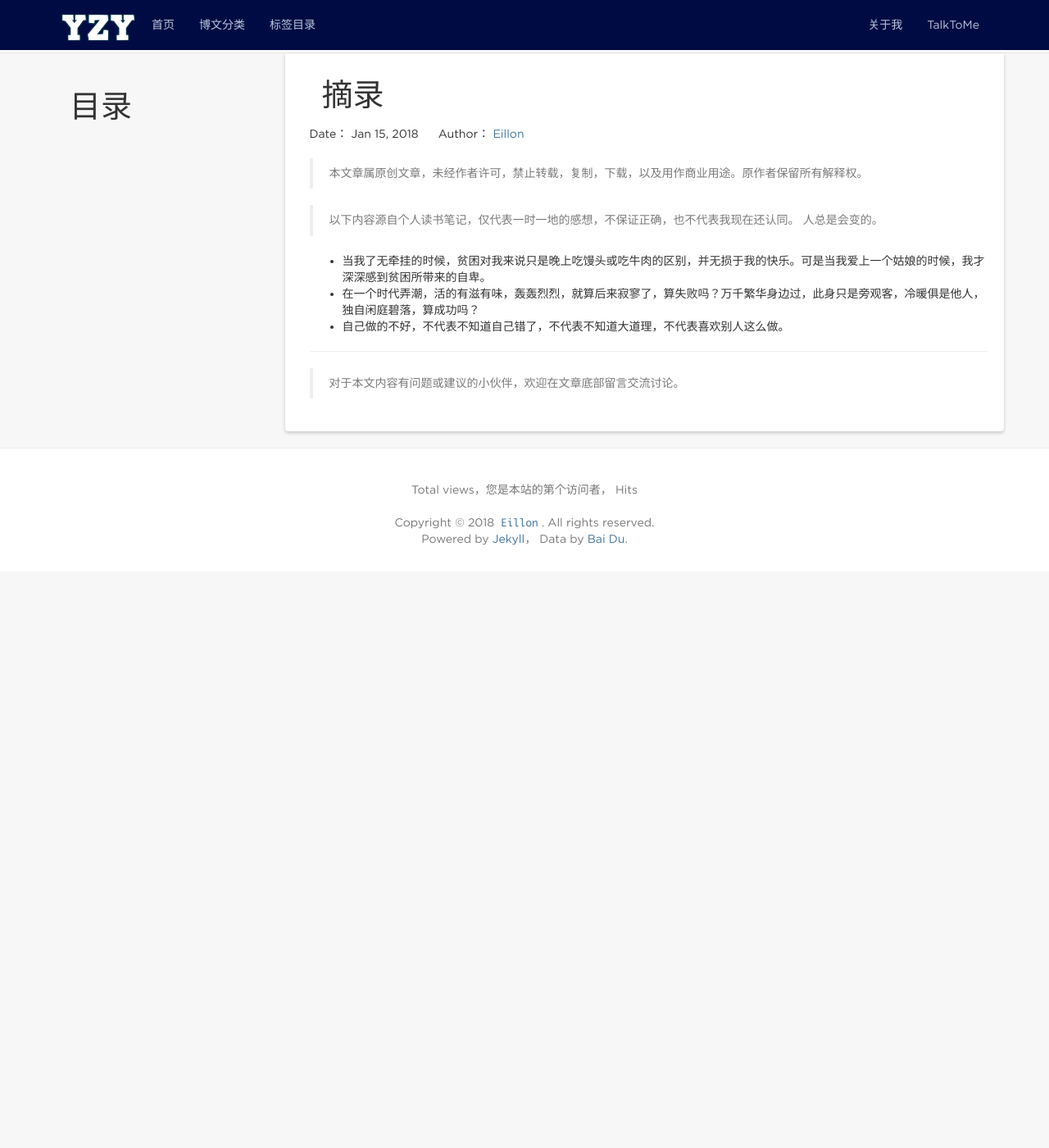
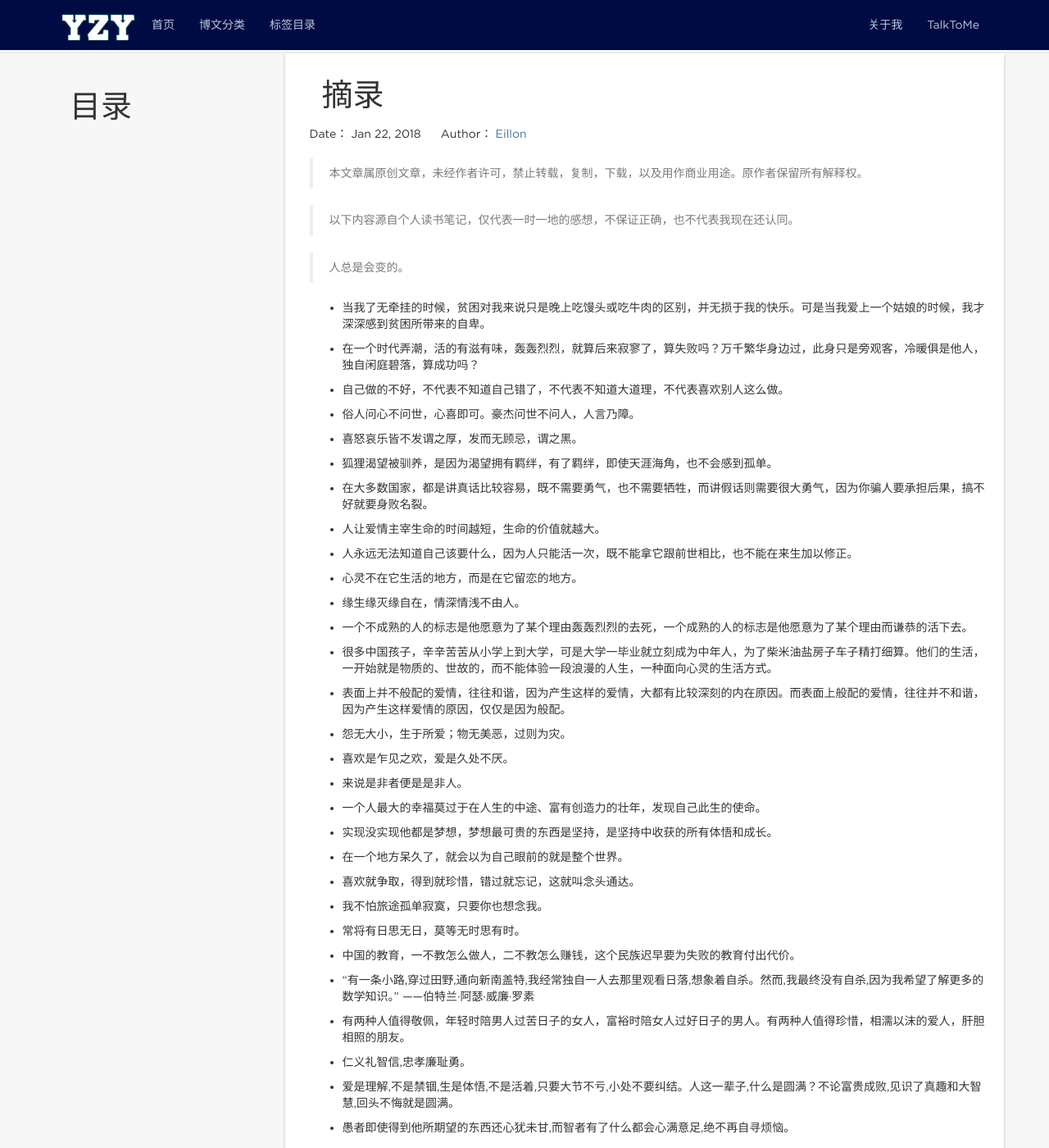
Before and after one commit to eillon/eillon.github.io, a Jekyll site: the page built from _posts/2018-01-23-摘录.md, in a window 1280 px wide and 1400 px high, scrolled down 270 px. Shown: the whole window at 82% size. Built offline with Jekyll 4.4.1, drawn with Linux system fonts in a browser that asks for light colours; nearby versions of some CDN libraries; comment, search, counter and statistics services are not loaded; before the commit the page ends 967 px from its top, so only the background shows below that.

```diff
--- a/_config.yml
+++ b/_config.yml
@@ -21,6 +21,8 @@ exclude: ['README.md', 'Gemfile.lock', 'Gemfile', 'Rakefile']
 github_username: eillon
 highlighter: rouge
 markdown: kramdown
+kramdown:
+  input: GFM
 FB:
   comments :
     provider : disqus
--- a/_posts/2018-01-23-摘录.md
+++ b/_posts/2018-01-23-摘录.md
@@ -1,7 +1,7 @@
 ---
 layout: original
 title: "摘录"
-date: 2018-01-15 21:00:00 +0800
+date: 2018-01-23 00:00:00 +0800
 categories: 杂谈
 tags: [摘录, 持续更新]
 ---
@@ -10,9 +10,65 @@ tags: [摘录, 持续更新]
 
 
 > 以下内容源自个人读书笔记，仅代表一时一地的感想，不保证正确，也不代表我现在还认同。
+
 > 人总是会变的。
+
 <!-- more -->
 
 * 当我了无牵挂的时候，贫困对我来说只是晚上吃馒头或吃牛肉的区别，并无损于我的快乐。可是当我爱上一个姑娘的时候，我才深深感到贫困所带来的自卑。
+
 * 在一个时代弄潮，活的有滋有味，轰轰烈烈，就算后来寂寥了，算失败吗？万千繁华身边过，此身只是旁观客，冷暖俱是他人，独自闲庭碧落，算成功吗？
+
 * 自己做的不好，不代表不知道自己错了，不代表不知道大道理，不代表喜欢别人这么做。
+
+* 俗人问心不问世，心喜即可。豪杰问世不问人，人言乃障。
+
+* 喜怒哀乐皆不发谓之厚，发而无顾忌，谓之黑。
+
+* 狐狸渴望被驯养，是因为渴望拥有羁绊，有了羁绊，即使天涯海角，也不会感到孤单。
+
+* 在大多数国家，都是讲真话比较容易，既不需要勇气，也不需要牺牲，而讲假话则需要很大勇气，因为你骗人要承担后果，搞不好就要身败名裂。
+
+* 人让爱情主宰生命的时间越短，生命的价值就越大。
+
+* 人永远无法知道自己该要什么，因为人只能活一次，既不能拿它跟前世相比，也不能在来生加以修正。
+
+* 心灵不在它生活的地方，而是在它留恋的地方。
+
+* 缘生缘灭缘自在，情深情浅不由人。
+
+* 一个不成熟的人的标志是他愿意为了某个理由轰轰烈烈的去死，一个成熟的人的标志是他愿意为了某个理由而谦恭的活下去。
+
+* 很多中国孩子，辛辛苦苦从小学上到大学，可是大学一毕业就立刻成为中年人，为了柴米油盐房子车子精打细算。他们的生活，一开始就是物质的、世故的，而不能体验一段浪漫的人生，一种面向心灵的生活方式。
+
+* 表面上并不般配的爱情，往往和谐，因为产生这样的爱情，大都有比较深刻的内在原因。而表面上般配的爱情，往往并不和谐，因为产生这样爱情的原因，仅仅是因为般配。
+
+* 怨无大小，生于所爱；物无美恶，过则为灾。
+
+* 喜欢是乍见之欢，爱是久处不厌。
+
+* 来说是非者便是是非人。
+
+* 一个人最大的幸福莫过于在人生的中途、富有创造力的壮年，发现自己此生的使命。
+
+* 实现没实现他都是梦想，梦想最可贵的东西是坚持，是坚持中收获的所有体悟和成长。
+
+* 在一个地方呆久了，就会以为自己眼前的就是整个世界。
+
+* 喜欢就争取，得到就珍惜，错过就忘记，这就叫念头通达。
+
+* 我不怕旅途孤单寂寞，只要你也想念我。
+
+* 常将有日思无日，莫等无时思有时。
+
+* 中国的教育，一不教怎么做人，二不教怎么赚钱，这个民族迟早要为失败的教育付出代价。
+
+* “有一条小路,穿过田野,通向新南盖特,我经常独自一人去那里观看日落,想象着自杀。然而,我最终没有自杀,因为我希望了解更多的数学知识。”      ——伯特兰·阿瑟·威廉·罗素
+
+*  有两种人值得敬佩，年轻时陪男人过苦日子的女人，富裕时陪女人过好日子的男人。有两种人值得珍惜，相濡以沫的爱人，肝胆相照的朋友。
+
+*  仁义礼智信,忠孝廉耻勇。
+
+*  爱是理解,不是禁锢,生是体悟,不是活着,只要大节不亏,小处不要纠结。人这一辈子,什么是圆满？不论富贵成败,见识了真趣和大智慧,回头不悔就是圆满。
+
+*  愚者即使得到他所期望的东西还心犹未甘,而智者有了什么都会心满意足,绝不再自寻烦恼。
```
Also changed, not shown: _posts/2018-01-01-Introduction-to-githubBlog.md (deleted, +0 -16 lines), _posts/2018-04-11-华为笔试.md (added, +192 -0 lines).
